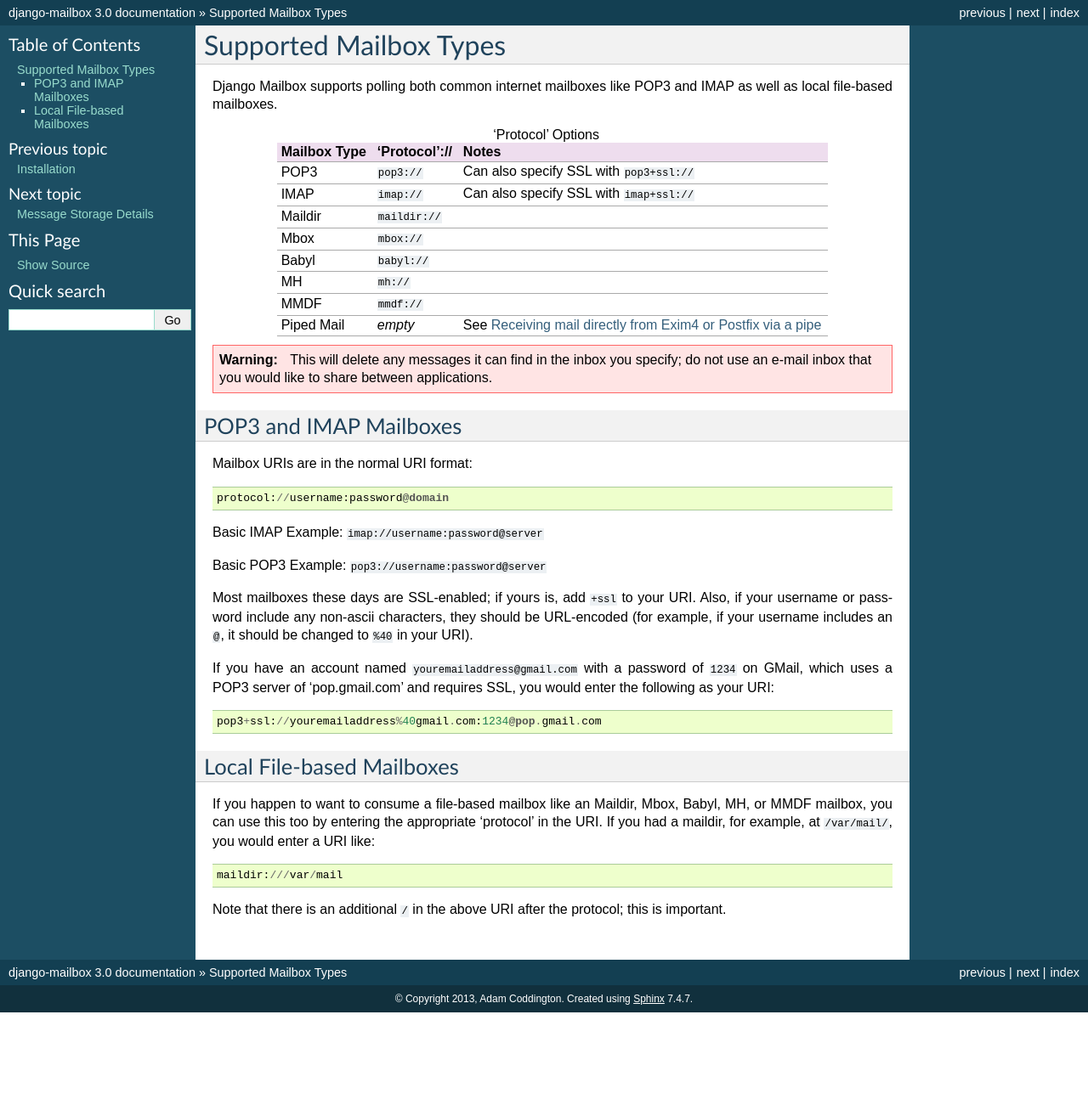
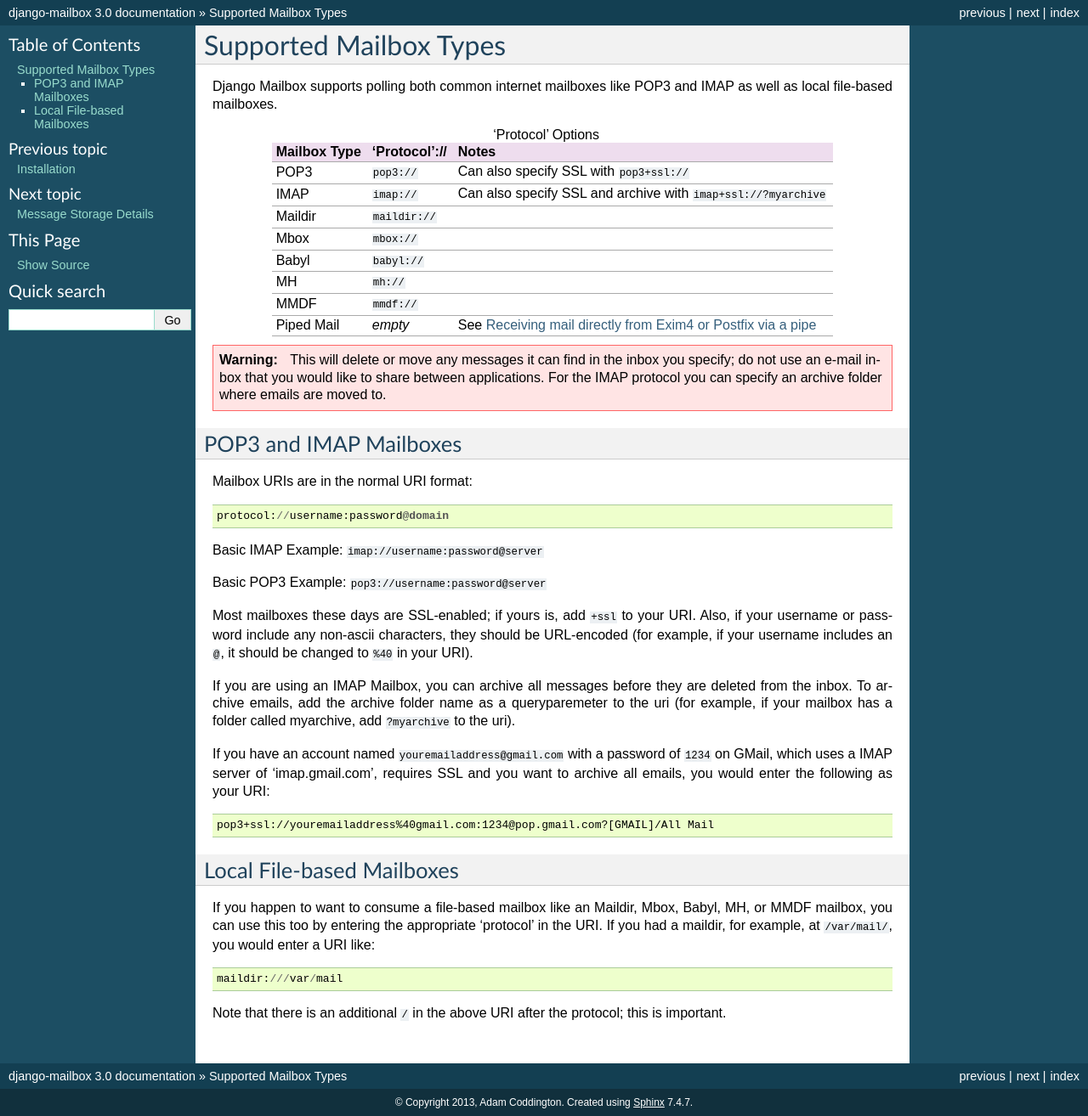
Before and after one commit to coddingtonbear/django-mailbox, a Sphinx documentation site: the page built from docs/topics/mailbox_types.rst, in a window 1280 px wide. Shown: the whole page at 85% size. Built offline with Sphinx 7.4.7, drawn with Linux system fonts in a browser that asks for light colours; before the commit the page ends 1192 px from its top, so only the background shows below that.

Commit message:
Added email archiving option to IMAP transport

```diff
--- a/docs/topics/mailbox_types.rst
+++ b/docs/topics/mailbox_types.rst
@@ -7,24 +7,25 @@ POP3 and IMAP as well as local file-based mailboxes.
 
 .. table:: 'Protocol' Options
 
-  ============ ============== ===============================================
+  ============ ============== ===============================================================
   Mailbox Type 'Protocol'://  Notes
-  ============ ============== ===============================================
+  ============ ============== ===============================================================
   POP3         ``pop3://``    Can also specify SSL with ``pop3+ssl://``
-  IMAP         ``imap://``    Can also specify SSL with ``imap+ssl://``
+  IMAP         ``imap://``    Can also specify SSL and archive with ``imap+ssl://?myarchive``
   Maildir      ``maildir://``
   Mbox         ``mbox://``
   Babyl        ``babyl://``
   MH           ``mh://``
   MMDF         ``mmdf://``
   Piped Mail   *empty*        See :ref:`receiving-mail-from-exim4-or-postfix`
-  ============ ============== ===============================================
+  ============ ============== ===============================================================
 
 .. warning::
 
-   This will delete any messages it can find in the inbox you specify;
+   This will delete or move any messages it can find in the inbox you specify;
    do not use an e-mail inbox that you would like to share between
-   applications.
+   applications. For the IMAP protocol you can specify an archive folder where
+   emails are moved to.
 
 
 POP3 and IMAP Mailboxes
@@ -44,11 +45,17 @@ Also, if your username or password include any non-ascii characters,
 they should be URL-encoded  (for example, if your username includes an
 ``@``, it should be changed to ``%40`` in your URI).
 
+If you are using an IMAP Mailbox, you can archive all messages before they
+are deleted from the inbox. To archive emails, add the archive folder
+name as a queryparemeter to the uri (for example, if your mailbox has a
+folder called myarchive, add ``?myarchive`` to the uri).
+
 If you have an account named ``youremailaddress@gmail.com`` with a password
-of ``1234`` on GMail, which uses a POP3 server of 'pop.gmail.com' and requires
-SSL, you would enter the following as your URI::
+of ``1234`` on GMail, which uses a IMAP server of 'imap.gmail.com', requires
+SSL and you want to archive all emails, you would enter the following as
+your URI::
 
-    pop3+ssl://youremailaddress%40gmail.com:1234@pop.gmail.com
+    pop3+ssl://youremailaddress%40gmail.com:1234@pop.gmail.com?[GMAIL]/All Mail
 
 
 Local File-based Mailboxes
```
Also changed, not shown: 3 other files.
